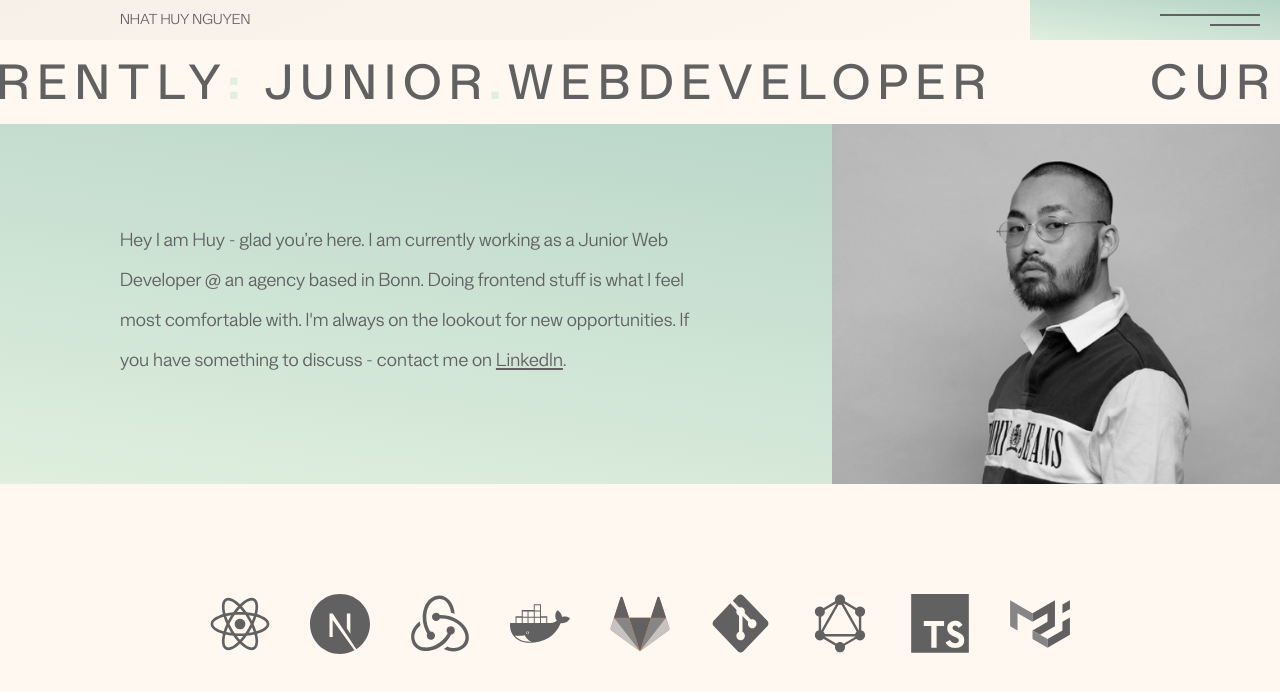
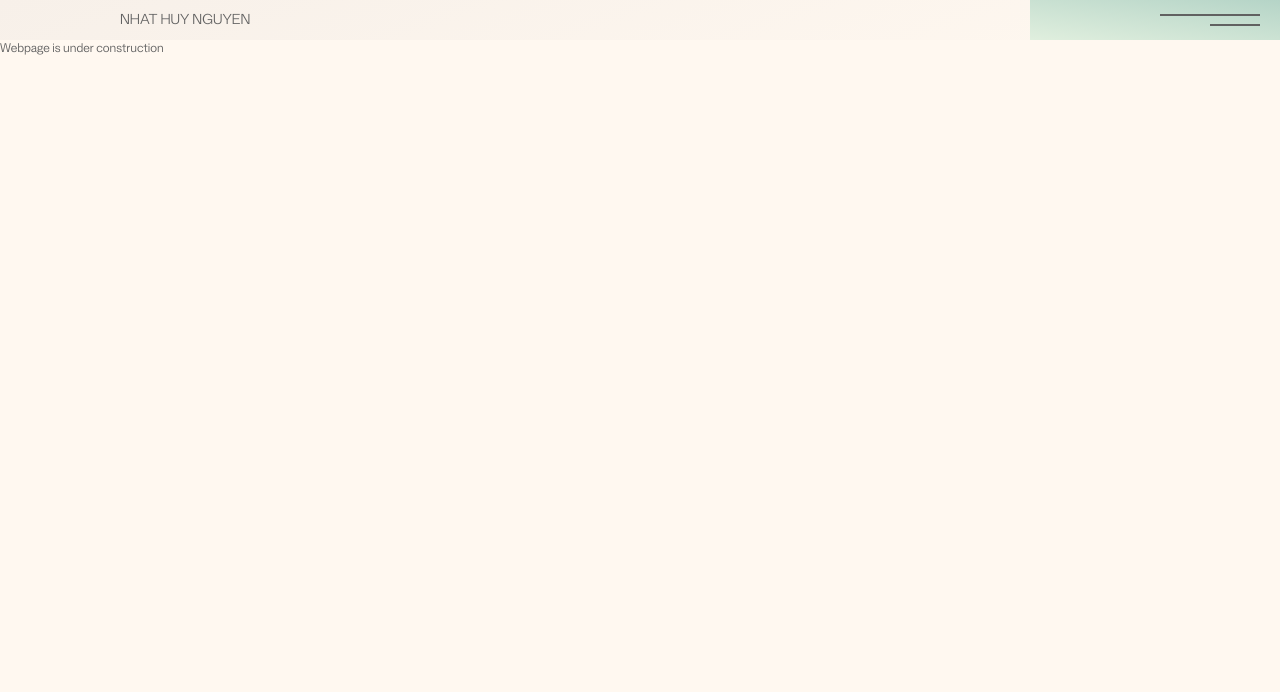
Before and after one commit to nhathuyng/personal_webpage, a Next.js app: page / in a window 1280 px wide. Shown: the top 692 px of the page. Built offline with nearby package versions, Linux system fonts and the light colour scheme.

Commit message:
slight change in index.tsx

```diff
--- a/src/pages/index.tsx
+++ b/src/pages/index.tsx
@@ -6,7 +6,7 @@ import TechStack from '../components/TechStack/TechStack';
 export default function Index() {
 	return (
 		<div>
-			<Head>
+			{/* <Head>
 				<title>Nhat Huy Nguyen - WebDev</title>
 				<link rel='icon' href='/favicon.ico' />
 			</Head>
@@ -14,7 +14,8 @@ export default function Index() {
 				<Banner />
 				<About />
 				<TechStack />
-			</main>
+			</main> */}
+			Webpage is under construction
 		</div>
 	);
 }
```
